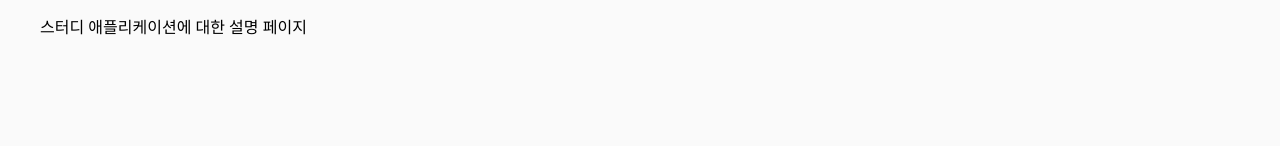
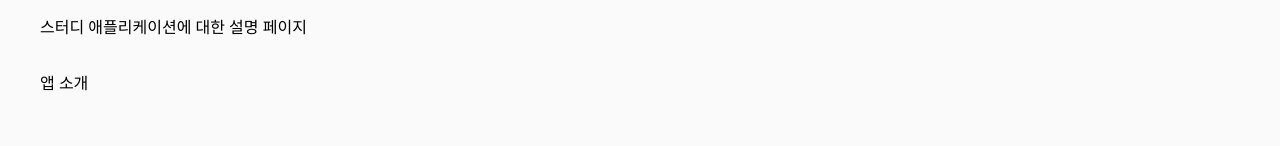
Before and after one commit to B31l/capstone-frontend, a React (Create React App) app: page / in a window 1280 px wide. Shown: the part 154-300 px from the top of the page. Built offline with nearby package versions, Linux system fonts and the light colour scheme; a small style sheet from the web is missing.

Commit message:
Update Home.js

```diff
--- a/src/pages/Home.js
+++ b/src/pages/Home.js
@@ -7,6 +7,7 @@ export default function Home() {
   return (
     <div className="main">
       <Section />
+      <div>앱 소개</div>
     </div>
   );
 }
```
